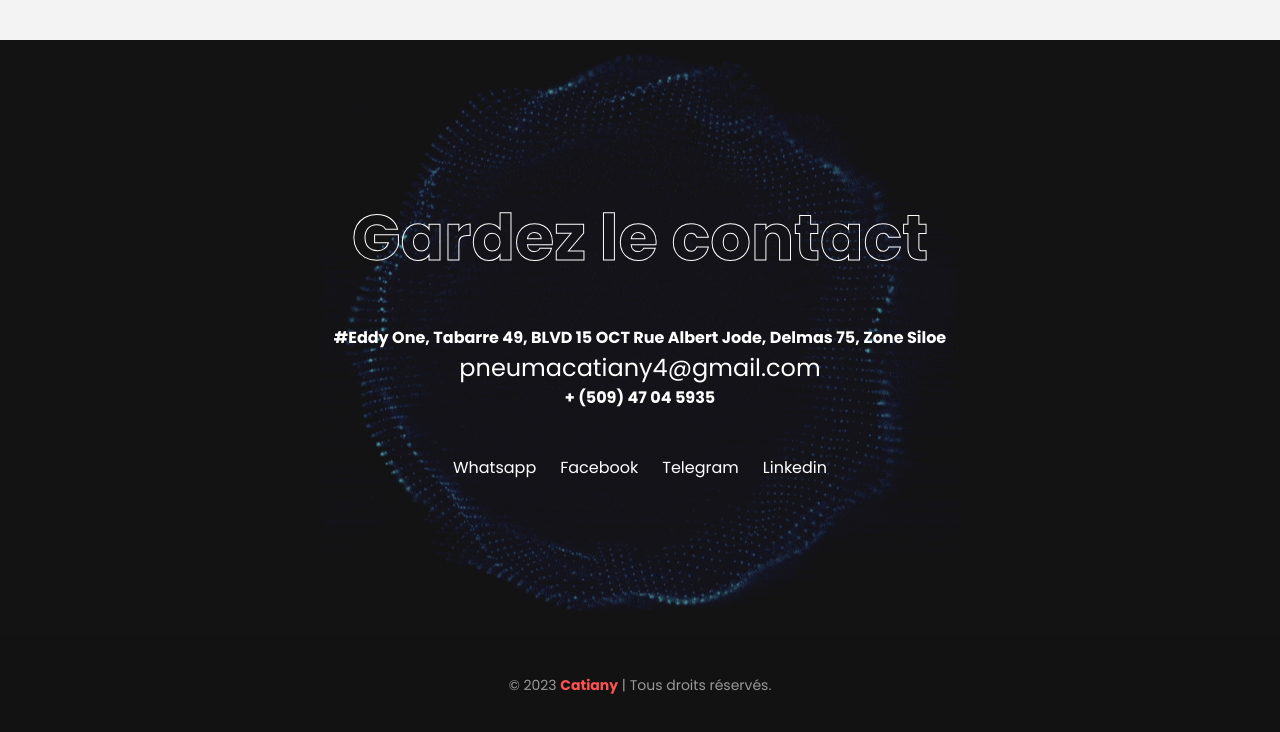
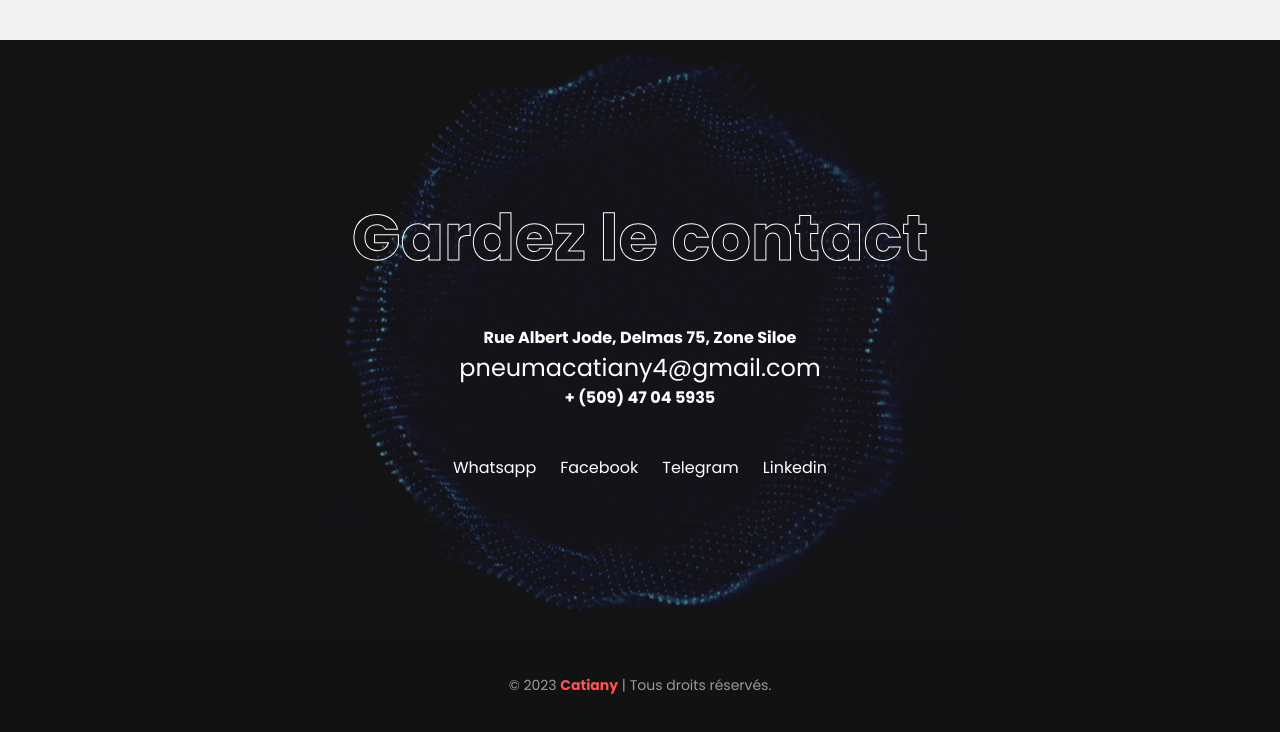
Before and after one commit to pneumac4/cthp, a plain HTML site: page index.html in a window 1280 px wide. Shown: the part 660-1392 px from the top of the page. Drawn offline with Linux system fonts and the light colour scheme.

Commit message:
Update index.html

```diff
--- a/index.html
+++ b/index.html
@@ -93,7 +93,7 @@
                 </div>
                 <div class="contact-info">
                     <span>
-                        #Eddy One, Tabarre 49, BLVD 15 OCT
+<!--                         Eddy One, Tabarre 49, BLVD 15 OCT -->
                         Rue Albert Jode, Delmas 75, Zone Siloe
                     </span>
                     <h3>pneumacatiany4@gmail.com</h3>
```
